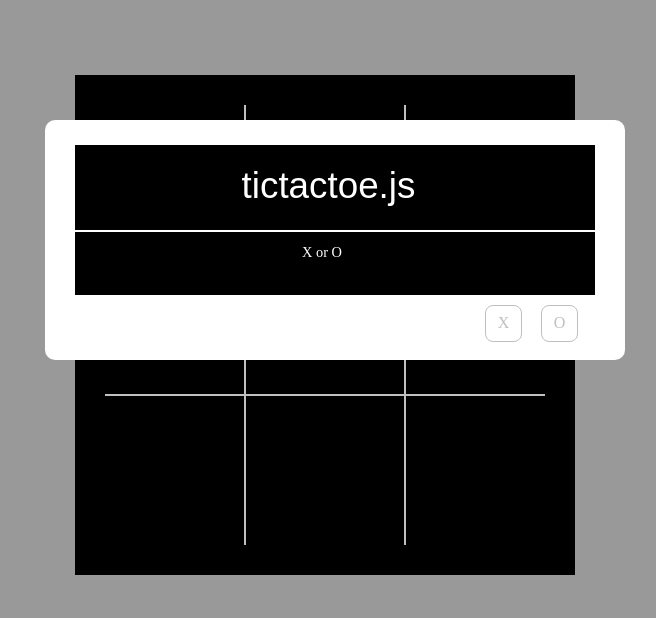
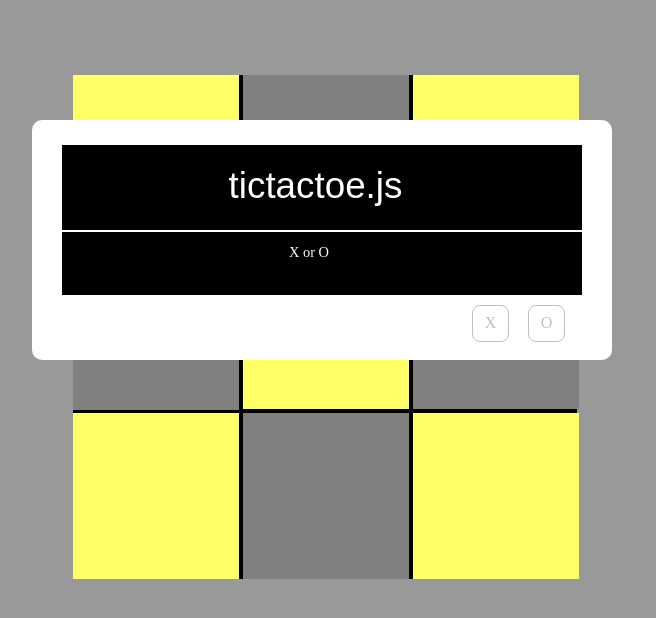
Before and after one commit to odekyc/Front_End, a PHP site: page /tic_tac_toe.html in a window 1280 px wide; the page is wider, and only the part inside the window is pictured. Shown: the top 618 px of that part, without its empty margins (315-971 px from the left). Run offline with PHP 8.4, Linux system fonts and the light colour scheme; some libraries are stand-ins or nearby versions.

Commit message:
changed checkbox

```diff
--- a/Tic_Tac_Toe/tic_tac_toe.css
+++ b/Tic_Tac_Toe/tic_tac_toe.css
@@ -4,8 +4,8 @@ body{
 }
 
 #board{
-    height: 500px;
-    width: 500px;
+    height: 504px;
+    width: 504px;
     background-color: black;
     margin: auto;
     margin-top: 75px;
@@ -18,7 +18,7 @@ body{
     background-color: white;
     height: 240px;
     width: 580px;
-    left: 360px;
+    left: 347px;
     border-radius: 10px;
 }
 
@@ -86,3 +86,83 @@ circle{
 .lines{
     visibility: hidden;
 }
+
+.toggled{
+    visibility: visible;
+}
+
+#q11{
+    height:166px;
+    width:166px;
+    background-color: #ffff66;
+    display: inline-block;
+}
+
+#q12{
+    height:166px;
+    width:166px;
+    background-color: grey;
+    display: inline-block;
+}
+
+#q13{
+    position: relative;
+    height:166px;
+    width:166px;
+    background-color: #ffff66;
+    left: 340px;
+    top: -170px;
+}
+
+#q31{
+    position:relative;
+    height:166px;
+    width:166px;
+    background-color: #ffff66;
+    top:-496px;
+}
+
+#q32{
+    position: relative;
+    height:166px;
+    width:166px;
+    background-color: grey;
+    left: 170px;
+    top: -662px;
+}
+
+#q33{
+    position: relative;
+    height:166px;
+    width:166px;
+    background-color: #ffff66;
+    left: 340px;
+    top: -828px;
+}
+
+
+#q21{
+    position:relative;
+    height:166px;
+    width:166px;
+    background-color: grey;
+    top: -167px;
+}
+
+#q22{
+    position: relative;
+    height:166px;
+    width:166px;
+    background-color: #ffff66;
+    top:-334px;
+    left: 170px;
+}
+
+#q23{
+    position: relative;
+    height:166px;
+    width:166px;
+    background-color: grey;
+    top:-500px;
+    left: 340px;
+}
--- a/Tic_Tac_Toe/tic_tac_toe.html
+++ b/Tic_Tac_Toe/tic_tac_toe.html
@@ -9,7 +9,16 @@
 <body>
 <script src="tic_tac_toe.js"></script>
 <div id="board">
-<svg height="500" width="800">
+<div class="checkbox" id="q11"></div>
+<div class="checkbox" id="q12"></div>
+<div class="checkbox" id="q13"></div>
+<div class="checkbox" id="q21"></div>
+<div class="checkbox" id="q22"></div>
+<div class="checkbox" id="q23"></div>
+<div class="checkbox" id="q31"></div>
+<div class="checkbox" id="q32"></div>
+<div class="checkbox" id="q33"></div>
+<!-- <svg height="500" width="800">
 <circle id="cx1y1" cx="90" cy="80" r="10" stroke="#ccccb3" stroke-width="2" fill="none" />
 
 <circle id="cx2y1" cx="250" cy="80" r="10" stroke="#ccccb3" stroke-width="2" fill="none" />
@@ -69,7 +78,7 @@
 <line class="borders" x1="330" y1="30" x2="330" y2="470" style="stroke: #bfbfbf;stroke-width:2"/>
 <line class="borders" x1="30" y1="160" x2="470" y2="160" style="stroke: #bfbfbf;stroke-width:2"/>
 <line class="borders" x1="30" y1="320" x2="470" y2="320" style="stroke: #bfbfbf;stroke-width:2"/>
-</svg>
+</svg> -->
 <div id="popup">
 <div id="blackdiv">
 <h1 id="tictactoe"><CENTER>tictactoe.js</CENTER></h1>
--- a/Tic_Tac_Toe/tic_tac_toe.js
+++ b/Tic_Tac_Toe/tic_tac_toe.js
@@ -14,12 +14,16 @@ var element_str="";
 var index=0;
 
 $(document).ready(function() {
+    $("#cx1y1").addClass('toggled');
     xGenerated=Math.floor((Math.random() * 3) + 1);
     yGenerated=Math.floor((Math.random() * 3) + 1);
 
     placed_arr.push([xGenerated,yGenerated]);
     numOccupied+=1;
 
+    function DrawLine(){
+
+    }
 
 
     $("#X").click(function(e){
@@ -29,8 +33,8 @@ $(document).ready(function() {
         $("body").css("background-color", "white");
         $(".borders").css("stroke", "#ffff80");
          element_str+="#cx"+xGenerated+"y"+yGenerated;
-       alert(element_str);
-       $(element_str).css("visibility", "visible");
+       $(element_str).attr("class", "toggled");
+
        element_str=".x";
 
     });
@@ -42,15 +46,13 @@ $(document).ready(function() {
         $("body").css("background-color", "white");
         $(".borders").css("stroke", "#ffff80");
         element_str+=".x"+xGenerated+"y"+yGenerated;
-       alert(element_str);
-       $(element_str).css("visibility", "visible");
+        $(element_str).attr("class", "toggled");
        element_str="#cx";
     });
 
 
     $("#board").click(function(e){
         already_placed=false;
-
         x=e.clientX;
         y=e.clientY;
 
@@ -93,7 +95,7 @@ $(document).ready(function() {
 
                 placed_arr.push([xQuadrant,yQuadrant]);
                 element_str+=xQuadrant+"y"+yQuadrant;
-                $(element_str).css("visibility", "visible");
+                $(element_str).attr("class", "toggled");
                 numOccupied+=1;
                 element_str="";
 
@@ -123,7 +125,7 @@ $(document).ready(function() {
                 element_str+=".x"+xGenerated+"y"+yGenerated;
               }
 
-              $(element_str).css("visibility", "visible");
+               $(element_str).attr("class", "toggled");
 
               placed_arr.push([xGenerated,yGenerated]);
 
```
